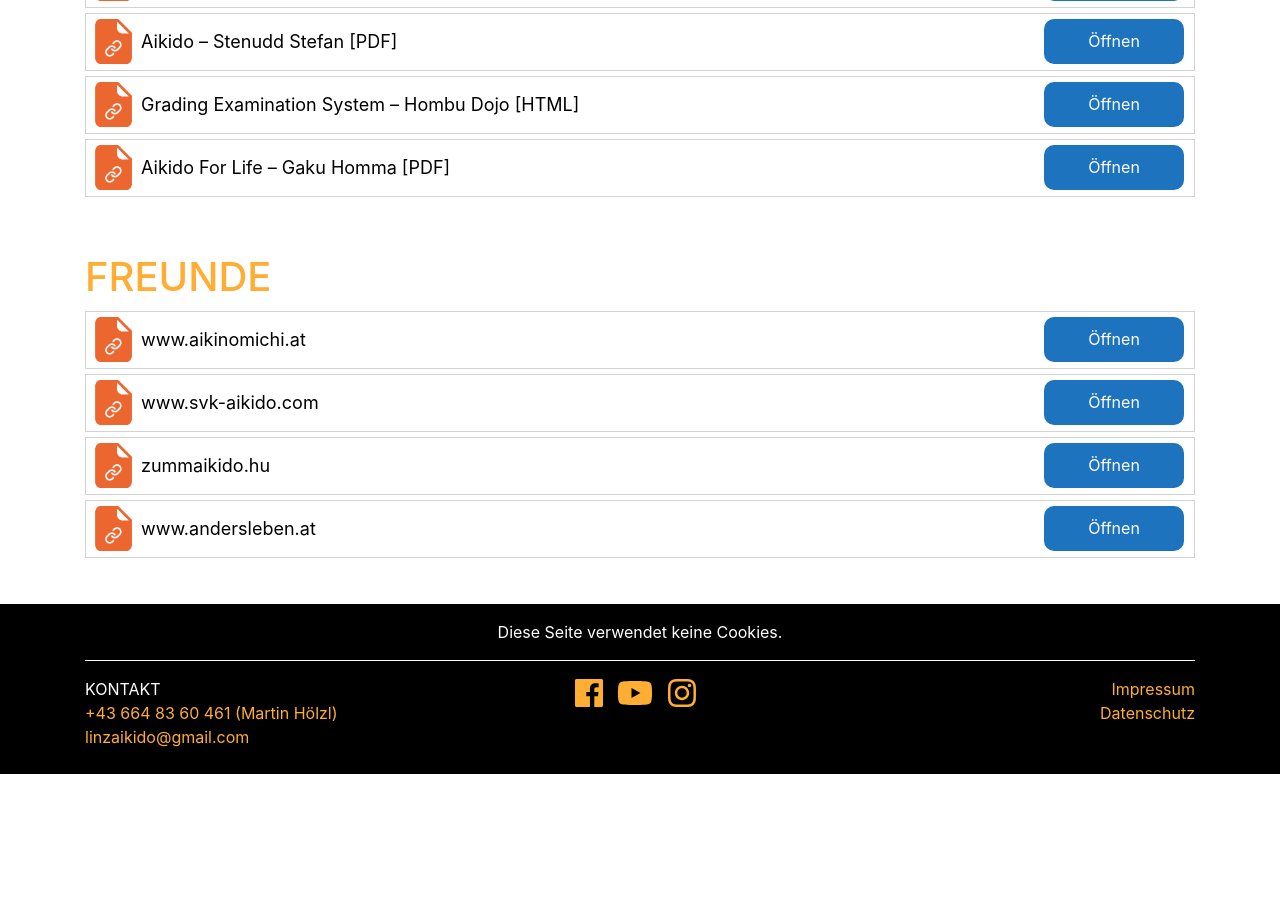
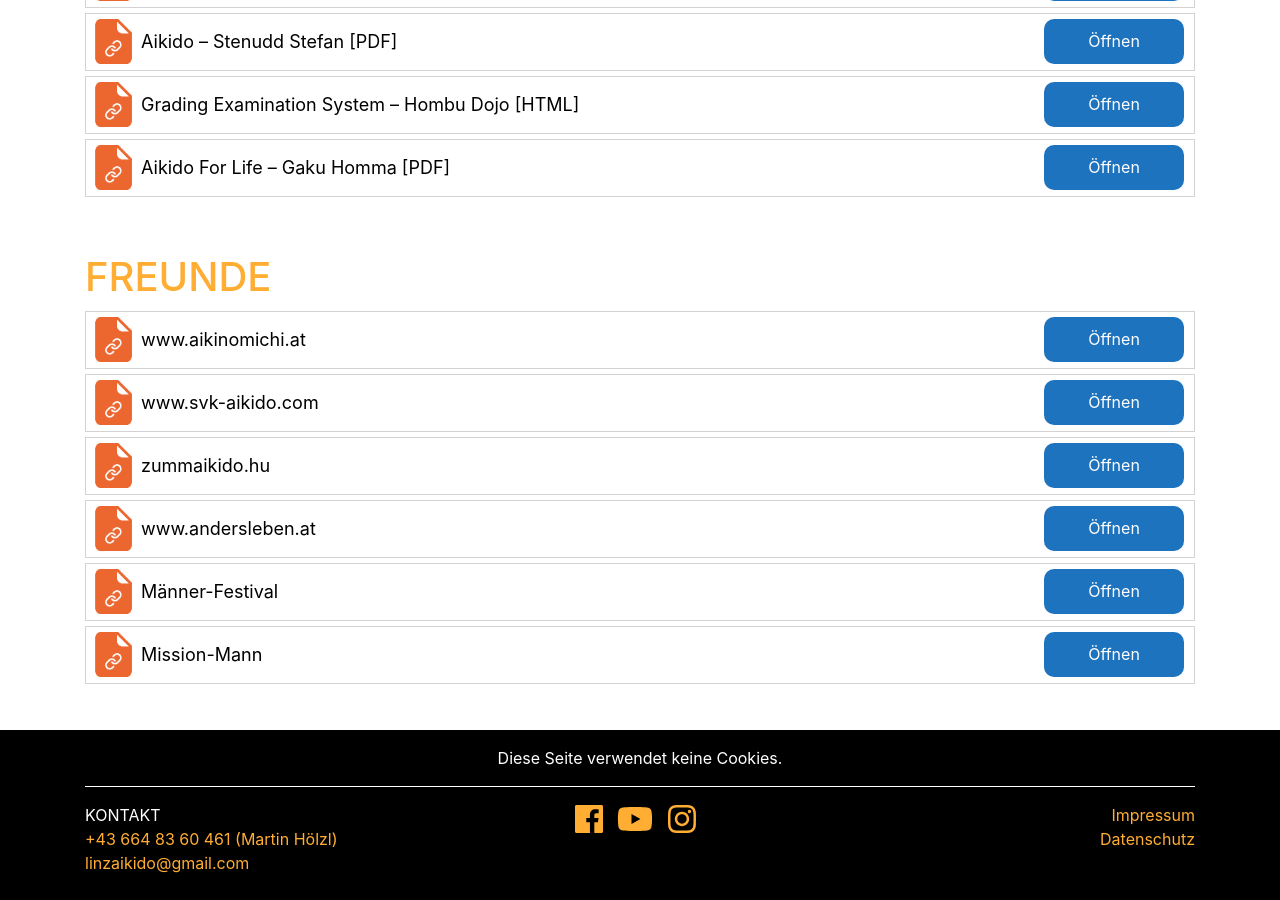
Before and after one commit to TWachs/aikinomichi-linz, a Jekyll site: the page built from downloadAndLinks.md, in a window 1280 px wide and 900 px high, scrolled down 1199 px. Built offline with Jekyll 4.4.1, drawn with Linux system fonts in a browser that asks for light colours; nearby versions of some CDN libraries; before the commit the page ends 1973 px from its top, so only the background shows below that.

Commit message:
adding links

```diff
--- a/downloadAndLinks.md
+++ b/downloadAndLinks.md
@@ -108,5 +108,15 @@ title: Downloads & Links
 <a href="http://www.andersleben.at" target="blank">www.andersleben.at</a>
 <a href="http://www.andersleben.at" target="blank">Öffnen</a>
 </li>
+<li>
+<img src="{{ site.baseurl }}/images/link_icon.png" alt="Link" />
+<a href="https://www.maennerfestival.at" target="blank">Männer-Festival</a>
+<a href="https://www.maennerfestival.at" target="blank">Öffnen</a>
+</li>
+<li>
+<img src="{{ site.baseurl }}/images/link_icon.png" alt="Link" />
+<a href="https://www.mission-mann.eu/de/home.html" target="blank">Mission-Mann</a>
+<a href="https://www.mission-mann.eu/de/home.html" target="blank">Öffnen</a>
+</li>
 </ul>
 </div>
```
